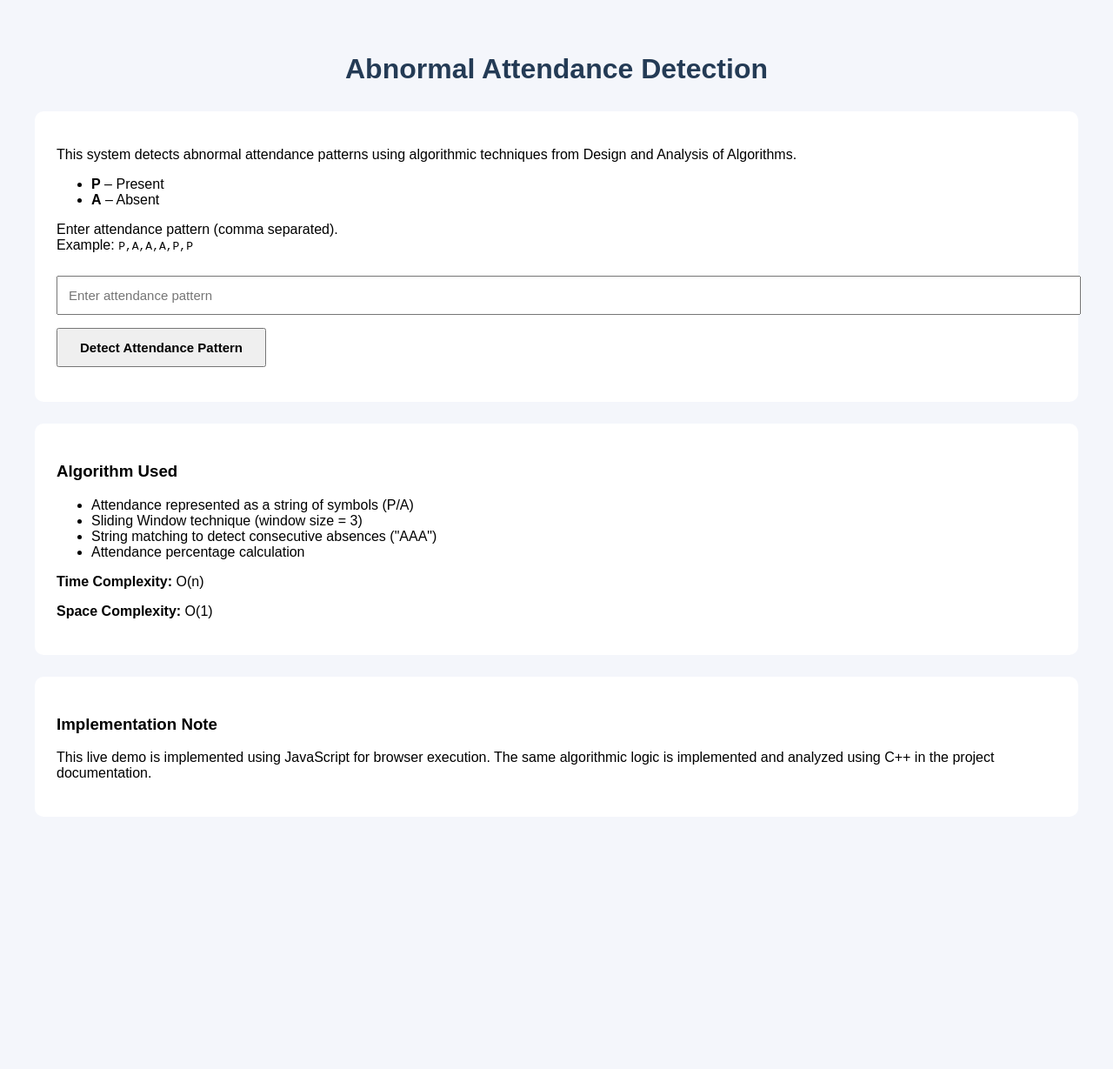
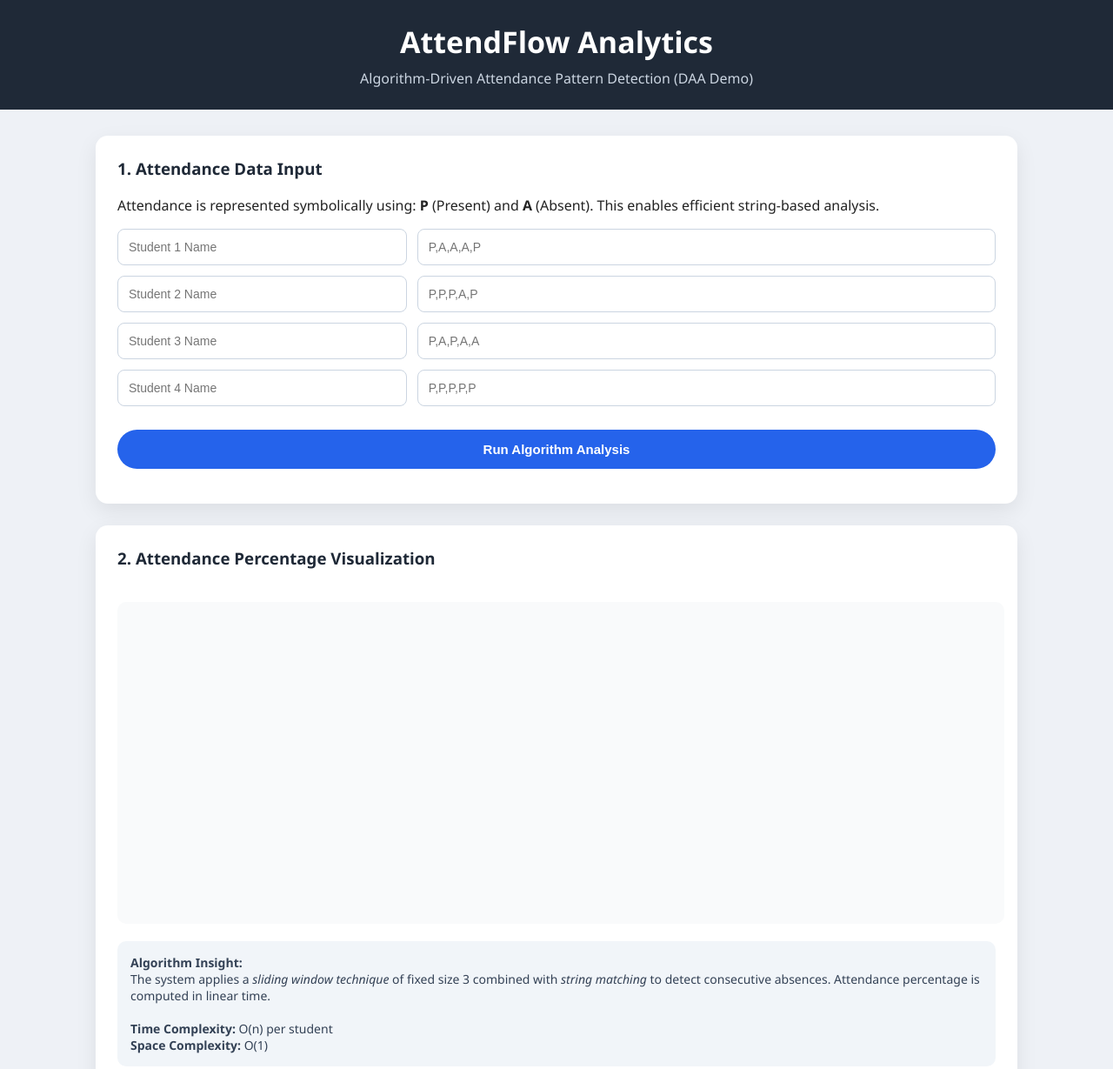
Before and after one commit to Chirag-Salecha/attendance-tracker, a plain HTML site: page attendance_detection.html in a window 1280 px wide. Shown: the top 1229 px of the page at 87% size. Before the commit the page ends 1004 px from the top, so only its background shows below. Drawn offline with Linux system fonts and the light colour scheme.

Commit message:
Update attendance_detection.html

```diff
--- a/attendance_detection.html
+++ b/attendance_detection.html
@@ -1,158 +1,246 @@
 <!DOCTYPE html>
 <html>
 <head>
-<title>Abnormal Attendance Detection System</title>
+<title>AttendFlow | Attendance Analytics System</title>
 
 <style>
+*{box-sizing:border-box}
+
 body{
     margin:0;
-    font-family:Arial, sans-serif;
-    background:#f4f6fb;
-    padding:40px;
+    font-family:"Segoe UI",Arial,sans-serif;
+    background:#eef1f6;
+    color:#222;
 }
 
-h1{
-    color:#243b55;
+/* HEADER */
+.header{
+    background:#1f2937;
+    color:white;
+    padding:25px;
     text-align:center;
-    margin-bottom:30px;
 }
 
-.section{
+.header h1{
+    margin:0;
+    font-size:34px;
+}
+
+.header p{
+    margin:8px 0 0;
+    color:#cbd5e1;
+}
+
+/* MAIN */
+.container{
+    max-width:1100px;
+    margin:30px auto;
+    padding:0 20px;
+}
+
+/* CARDS */
+.card{
     background:white;
+    border-radius:14px;
     padding:25px;
-    border-radius:10px;
     margin-bottom:25px;
+    box-shadow:0 8px 25px rgba(0,0,0,0.08);
+}
+
+.card h3{
+    margin-top:0;
+    color:#1f2937;
+}
+
+/* INPUT GRID */
+.student{
+    display:grid;
+    grid-template-columns:1fr 2fr;
+    gap:12px;
+    margin-bottom:12px;
 }
 
 input{
+    padding:12px;
+    border-radius:8px;
+    border:1px solid #cbd5e1;
+    font-size:14px;
+}
+
+button{
+    margin-top:15px;
+    padding:14px;
     width:100%;
-    padding:12px;
-    margin-top:10px;
-    margin-bottom:15px;
+    border:none;
+    border-radius:30px;
+    background:#2563eb;
+    color:white;
+    font-size:15px;
+    font-weight:600;
+    cursor:pointer;
+}
+
+button:hover{
+    background:#1d4ed8;
+}
+
+/* STATUS */
+.status{
+    margin-top:15px;
+    line-height:1.7;
     font-size:15px;
 }
 
-button{
-    padding:12px 25px;
-    font-weight:bold;
-    font-size:15px;
-    cursor:pointer;
+/* GRAPH */
+canvas{
+    margin-top:20px;
+    background:#f9fafb;
+    border-radius:10px;
+    padding:10px;
 }
 
-.result{
+/* INFO BOX */
+.info{
+    background:#f1f5f9;
+    padding:15px;
+    border-radius:10px;
+    font-size:14px;
     margin-top:15px;
-    font-size:16px;
-    font-weight:bold;
+    color:#334155;
 }
 
-pre{
-    background:#f0f2f7;
+/* FOOTER */
+.footer{
+    text-align:center;
     padding:15px;
-    border-radius:8px;
-    overflow:auto;
+    color:#64748b;
+    font-size:13px;
 }
 </style>
 </head>
 
 <body>
 
-<h1>Abnormal Attendance Detection</h1>
+<div class="header">
+    <h1>AttendFlow Analytics</h1>
+    <p>Algorithm-Driven Attendance Pattern Detection (DAA Demo)</p>
+</div>
 
-<div class="section">
+<div class="container">
+
+<div class="card">
+    <h3>1. Attendance Data Input</h3>
     <p>
-        This system detects abnormal attendance patterns using
-        algorithmic techniques from Design and Analysis of Algorithms.
+        Attendance is represented symbolically using:
+        <b>P</b> (Present) and <b>A</b> (Absent).
+        This enables efficient string-based analysis.
     </p>
 
-    <ul>
-        <li><b>P</b> – Present</li>
-        <li><b>A</b> – Absent</li>
-    </ul>
+    <div class="student">
+        <input id="name1" placeholder="Student 1 Name">
+        <input id="att1" placeholder="P,A,A,A,P">
+    </div>
+    <div class="student">
+        <input id="name2" placeholder="Student 2 Name">
+        <input id="att2" placeholder="P,P,P,A,P">
+    </div>
+    <div class="student">
+        <input id="name3" placeholder="Student 3 Name">
+        <input id="att3" placeholder="P,A,P,A,A">
+    </div>
+    <div class="student">
+        <input id="name4" placeholder="Student 4 Name">
+        <input id="att4" placeholder="P,P,P,P,P">
+    </div>
 
-    <p>
-        Enter attendance pattern (comma separated).<br>
-        Example: <code>P,A,A,A,P,P</code>
-    </p>
+    <button onclick="analyze()">Run Algorithm Analysis</button>
 
-    <input type="text" id="attendanceInput"
-           placeholder="Enter attendance pattern">
-
-    <button onclick="detectAbnormal()">Detect Attendance Pattern</button>
-
-    <div id="output" class="result"></div>
+    <div id="status" class="status"></div>
 </div>
 
-<div class="section">
-    <h3>Algorithm Used</h3>
-    <ul>
-        <li>Attendance represented as a string of symbols (P/A)</li>
-        <li>Sliding Window technique (window size = 3)</li>
-        <li>String matching to detect consecutive absences ("AAA")</li>
-        <li>Attendance percentage calculation</li>
-    </ul>
-    <p><b>Time Complexity:</b> O(n)</p>
-    <p><b>Space Complexity:</b> O(1)</p>
+<div class="card">
+    <h3>2. Attendance Percentage Visualization</h3>
+    <canvas id="chart" width="1000" height="350"></canvas>
+
+    <div class="info">
+        <b>Algorithm Insight:</b><br>
+        The system applies a <i>sliding window technique</i> of fixed size 3
+        combined with <i>string matching</i> to detect consecutive absences.
+        Attendance percentage is computed in linear time.
+        <br><br>
+        <b>Time Complexity:</b> O(n) per student<br>
+        <b>Space Complexity:</b> O(1)
+    </div>
 </div>
 
-<div class="section">
-    <h3>Implementation Note</h3>
-    <p>
-        This live demo is implemented using JavaScript for browser execution.
-        The same algorithmic logic is implemented and analyzed using C++
-        in the project documentation.
-    </p>
+</div>
+
+<div class="footer">
+DAA Course Project • Student Attendance Pattern Tracker • KLE Technological University
 </div>
 
 <script>
-function detectAbnormal() {
-    let input = document.getElementById("attendanceInput").value.toUpperCase();
+function analyze(){
+    let names=[], percentages=[];
+    let output="";
 
-    // Remove commas and spaces
-    let attendanceStr = input.replace(/,/g, "").replace(/\s+/g, "");
+    for(let i=1;i<=4;i++){
+        let name=document.getElementById("name"+i).value || "Student "+i;
+        let input=document.getElementById("att"+i).value.toUpperCase();
+        let s=input.replace(/,/g,"").replace(/\s+/g,"");
 
-    // Validate input
-    if (!/^[PA]+$/.test(attendanceStr)) {
-        showResult("Invalid input. Use only P (Present) and A (Absent).", "red");
-        return;
+        if(!/^[PA]+$/.test(s)) continue;
+
+        // Sliding Window Detection
+        let abnormal=false;
+        for(let j=0;j<=s.length-3;j++){
+            if(s.substring(j,j+3)==="AAA"){
+                abnormal=true;
+                break;
+            }
+        }
+
+        let present=0;
+        for(let c of s) if(c==="P") present++;
+        let percent=(present/s.length)*100;
+
+        output +=
+            "<b>"+name+"</b>: " +
+            (abnormal ? "Abnormal (Consecutive Absences)" :
+            percent<75 ? "Abnormal (Low Attendance)" :
+            "Normal") +
+            " — " + percent.toFixed(1) + "%<br>";
+
+        names.push(name);
+        percentages.push(percent);
     }
 
-    // ---- SLIDING WINDOW + STRING MATCHING ----
-    let windowSize = 3;
-    for (let i = 0; i <= attendanceStr.length - windowSize; i++) {
-        let window = attendanceStr.substring(i, i + windowSize);
-
-        if (window === "AAA") {
-            showResult(
-                "Abnormal Attendance Detected: Consecutive Absences (AAA)",
-                "red"
-            );
-            return;
-        }
-    }
-
-    // ---- LOW ATTENDANCE CHECK ----
-    let presentCount = 0;
-    for (let ch of attendanceStr) {
-        if (ch === "P") presentCount++;
-    }
-
-    let percentage = (presentCount / attendanceStr.length) * 100;
-
-    if (percentage < 75) {
-        showResult(
-            "Abnormal Attendance Detected: Low Attendance (" +
-            percentage.toFixed(2) + "%)",
-            "orange"
-        );
-    } else {
-        showResult("Attendance Pattern is Normal", "green");
-    }
+    document.getElementById("status").innerHTML=output;
+    drawGraph(names,percentages);
 }
 
-function showResult(message, color) {
-    let output = document.getElementById("output");
-    output.innerHTML = message;
-    output.style.color = color;
+function drawGraph(names,values){
+    let c=document.getElementById("chart");
+    let ctx=c.getContext("2d");
+    ctx.clearRect(0,0,c.width,c.height);
+
+    let barWidth=80;
+    let gap=60;
+    let startX=60;
+    let maxHeight=230;
+
+    ctx.font="14px Arial";
+    ctx.fillStyle="#1f2937";
+
+    for(let i=0;i<values.length;i++){
+        let h=(values[i]/100)*maxHeight;
+        let x=startX+i*(barWidth+gap);
+        let y=300-h;
+
+        ctx.fillRect(x,y,barWidth,h);
+        ctx.fillText(values[i].toFixed(1)+"%",x+20,y-8);
+        ctx.fillText(names[i],x,y+22);
+    }
 }
 </script>
 
```
